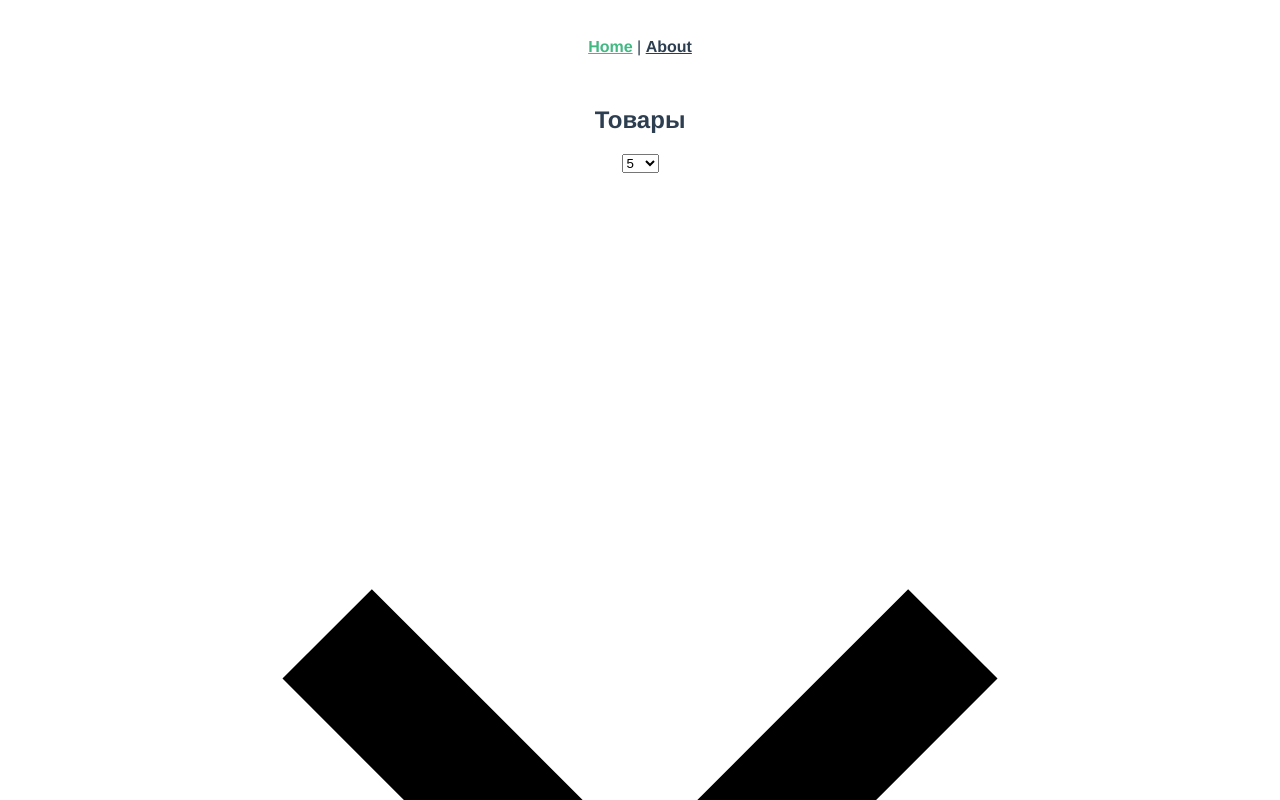
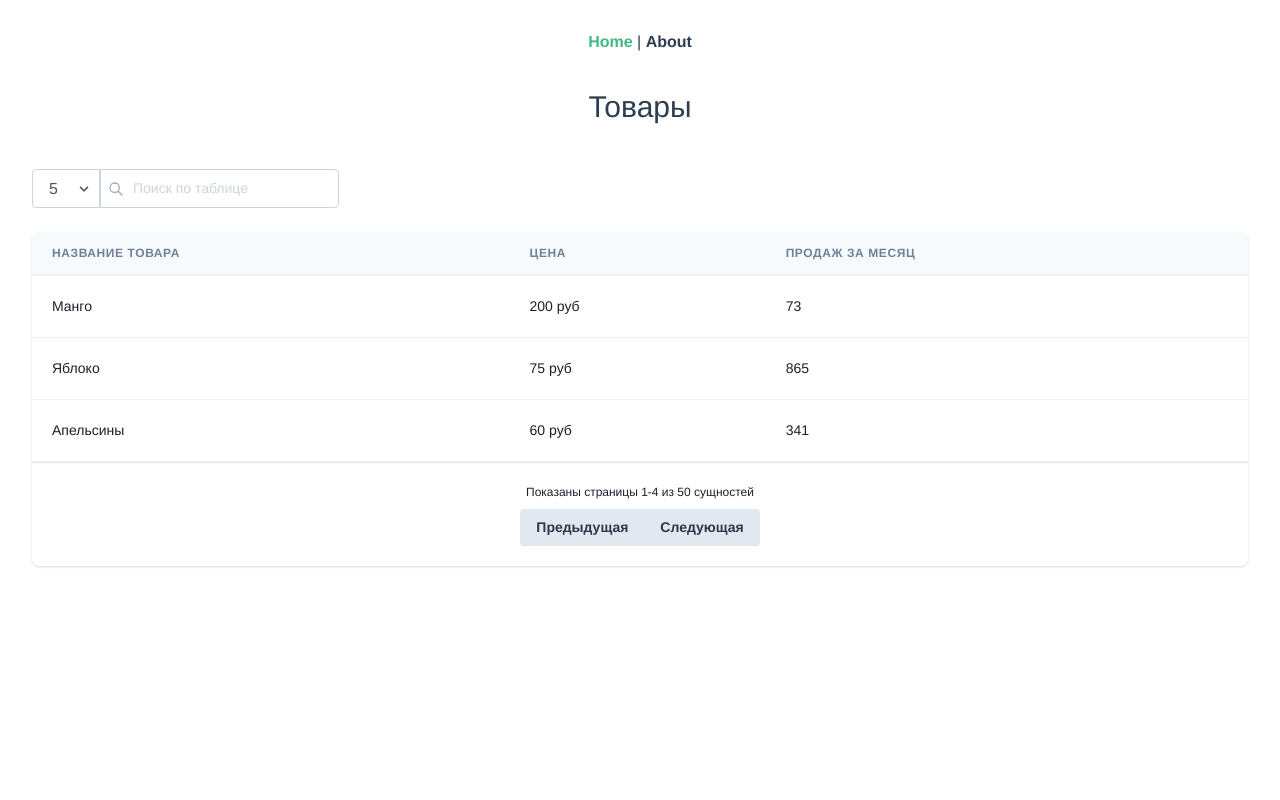
Before and after one commit to SeminVsevolod/adapter-vue-table, a Vue app: page /#/ in a window 1280 px wide. Shown: the top 800 px of the page. Built offline with nearby package versions, Linux system fonts and the light colour scheme.

Commit message:
добавил tailwind

```diff
--- a/package.json
+++ b/package.json
@@ -9,6 +9,7 @@
     "lint": "vue-cli-service lint"
   },
   "dependencies": {
+    "tailwindcss": "^1.6.2",
     "vue": "^2.6.11",
     "vue-router": "^3.2.0",
     "vuex": "^3.4.0"
--- /dev/null
+++ b/postcss.config.js
@@ -0,0 +1,7 @@
+// postcss.config.js
+const autoprefixer = require("autoprefixer")();
+const tailwindcss = require("tailwindcss")("./tailwind.config.js");
+
+module.exports = {
+  plugins: [tailwindcss, autoprefixer]
+};
--- /dev/null
+++ b/src/assets/css/style.css
@@ -0,0 +1,5 @@
+@tailwind base;
+
+@tailwind components;
+
+@tailwind utilities;
--- a/src/main.ts
+++ b/src/main.ts
@@ -2,6 +2,8 @@ import Vue from "vue";
 import App from "./App.vue";
 import router from "./router";
 import store from "./store";
+
+import '@/assets/css/style.css';
 
 Vue.config.productionTip = false;
 
--- /dev/null
+++ b/tailwind.config.js
@@ -0,0 +1,8 @@
+module.exports = {
+  purge: [],
+  theme: {
+    extend: {},
+  },
+  variants: {},
+  plugins: [],
+}
```
Also changed, not shown: 1 other file (tests, documents, lock files or other folders).
